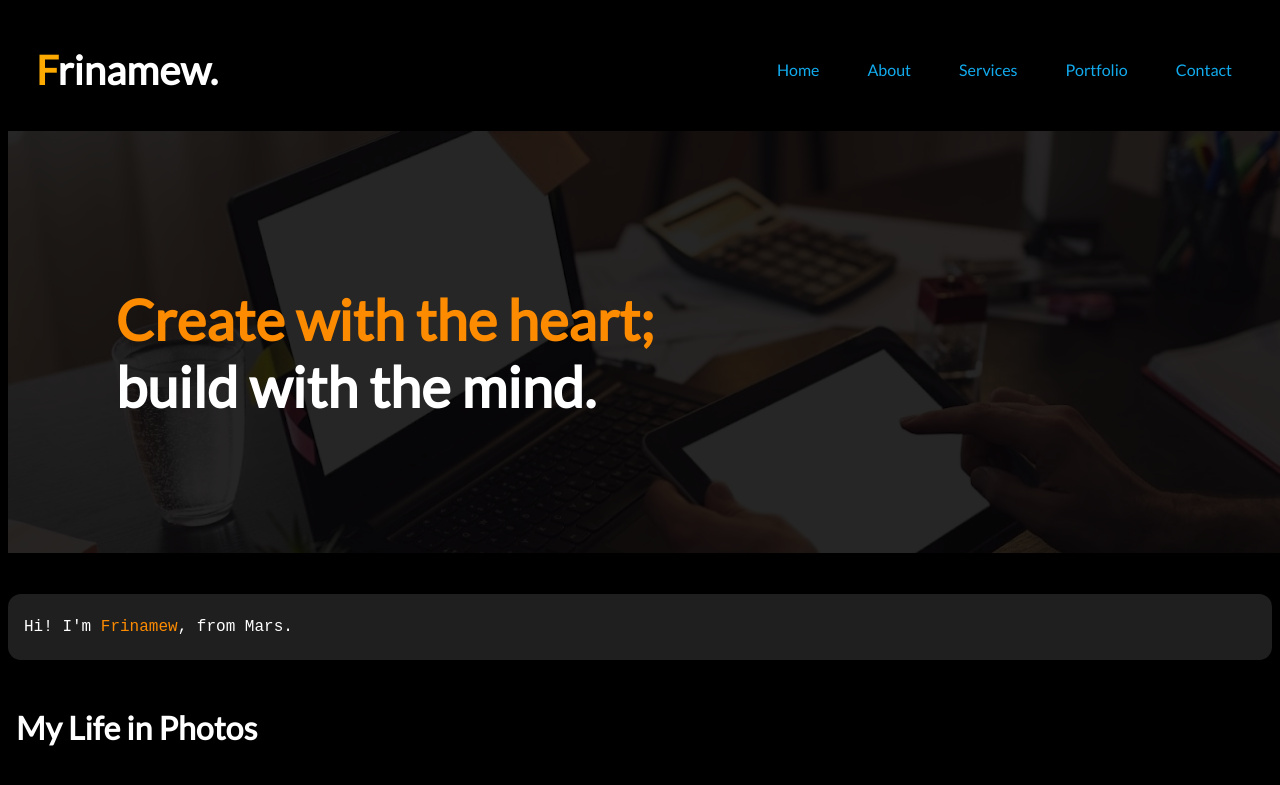
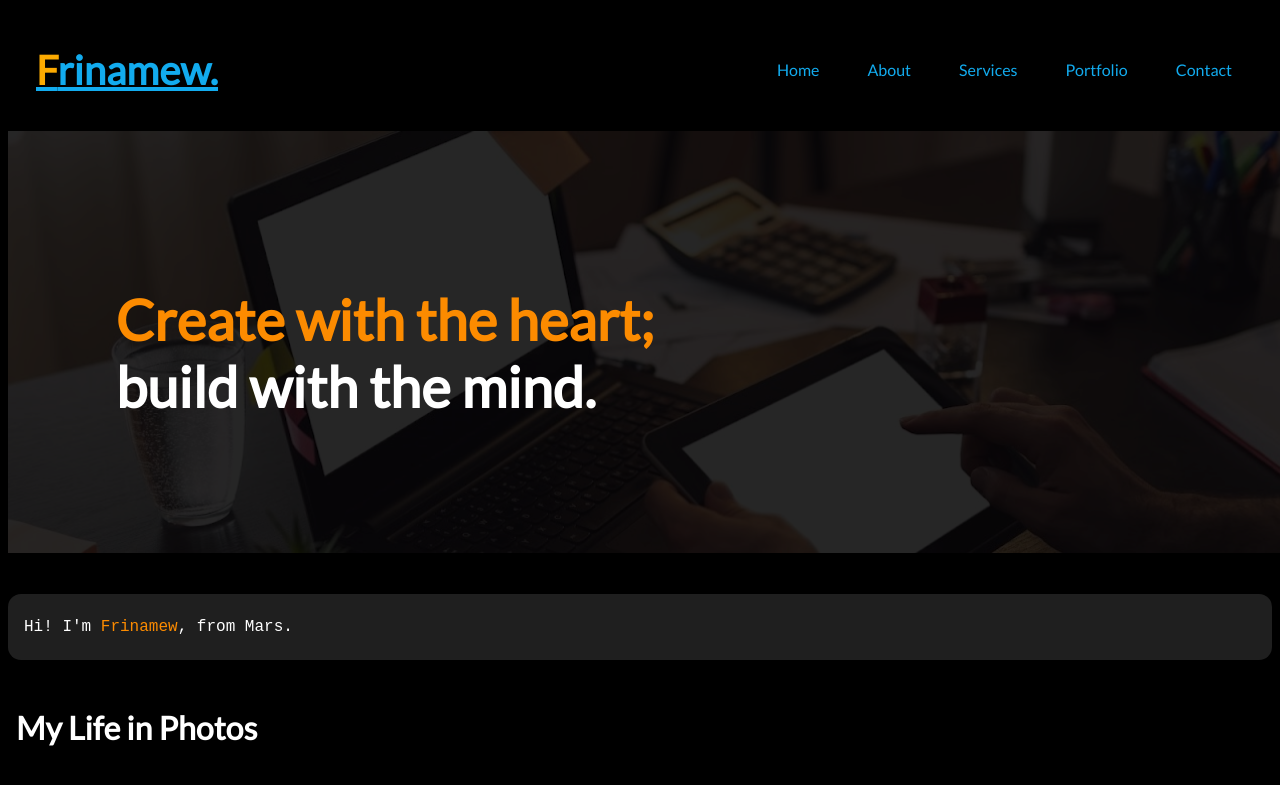
Before and after one commit to frinamew/frinamew.github.io, a plain HTML site: page index.html in a window 1280 px wide. Shown: the top 785 px of the page. Drawn offline with Linux system fonts and the light colour scheme.

Commit message:
Update index.html

```diff
--- a/index.html
+++ b/index.html
@@ -119,7 +119,7 @@ a:visited {
 
 <body>
 
-  <h1 style="display: inline-block; padding: 8px; margin-left: 20px; margin-top:30px; font-size:2.5em"><span style="color: #fcaa00">F</span>rinamew.</h1>
+  <h1 style="display: inline-block; padding: 8px; margin-left: 20px; margin-top:30px; font-size:2.5em"><a href="https://frinamew.github.io/"><span style="color: #fcaa00">F</span>rinamew.</a></h1>
 
   <div style="display: inline-block; float:right; padding: 16px">
 
```
